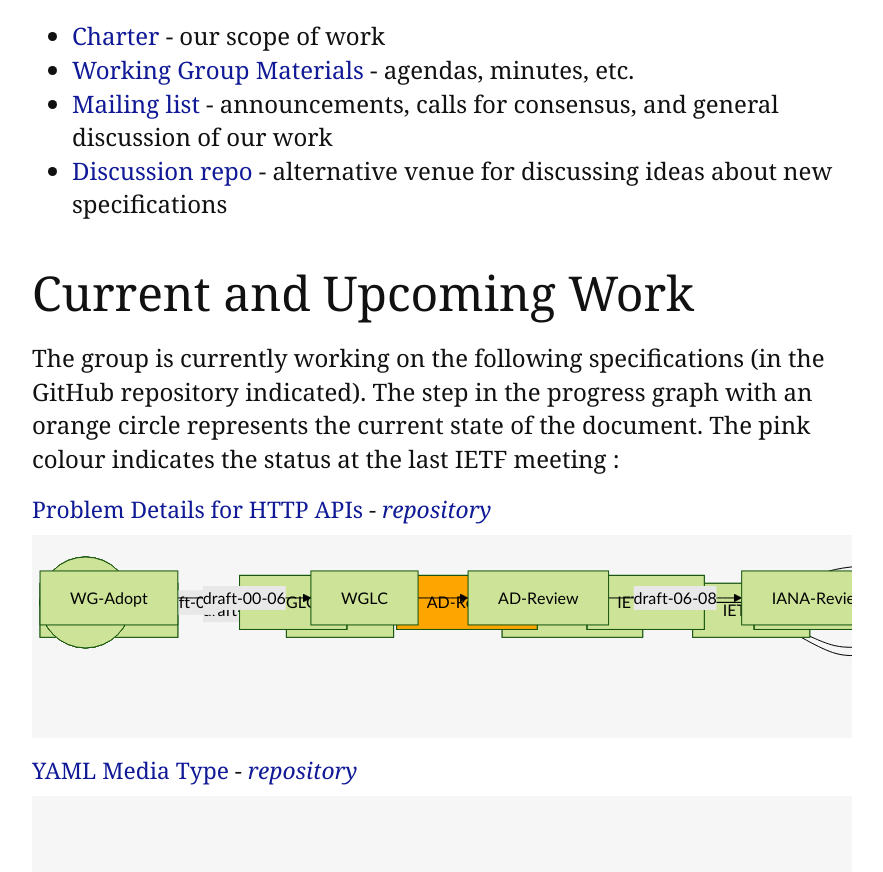
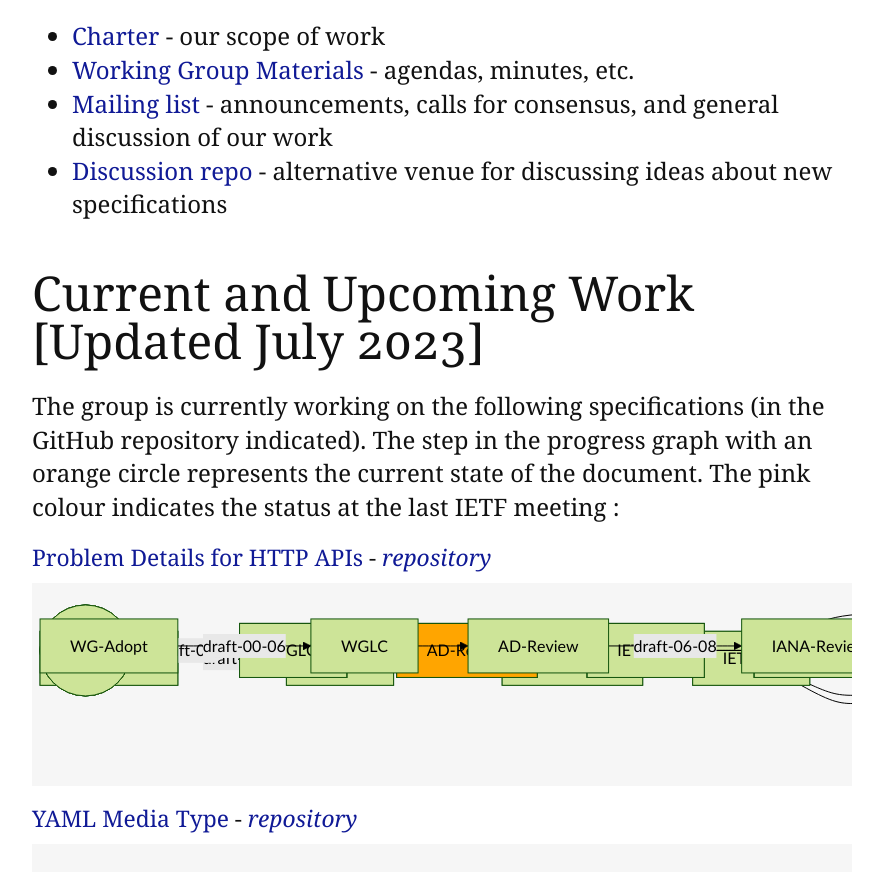
Before and after one commit to ietf-wg-httpapi/ietf-wg-httpapi.github.io, a Jekyll site: the page built from index.md, in a window 1280 px wide and 900 px high, scrolled down 606 px. Shown: the top 872 px of the window, without its empty margins (192-1075 px from the left). Built offline with Jekyll 4.4.1, drawn with Linux system fonts in a browser that asks for light colours.

Commit message:
Update title

```diff
--- a/index.md
+++ b/index.md
@@ -15,7 +15,7 @@ See our:
 * [Mailing list](https://www.ietf.org/mailman/listinfo/httpapi) - announcements, calls for consensus, and general discussion of our work
 * [Discussion repo](https://github.com/ietf-wg-httpapi/discussion/discussions) - alternative venue for discussing ideas about new specifications
 
-## Current and Upcoming Work
+## Current and Upcoming Work [Updated July 2023]
 
 The group is currently working on the following specifications (in the GitHub repository indicated). The step in the progress graph with an orange circle represents the current state of the document. The pink colour indicates the status at the last IETF meeting :
 
```
